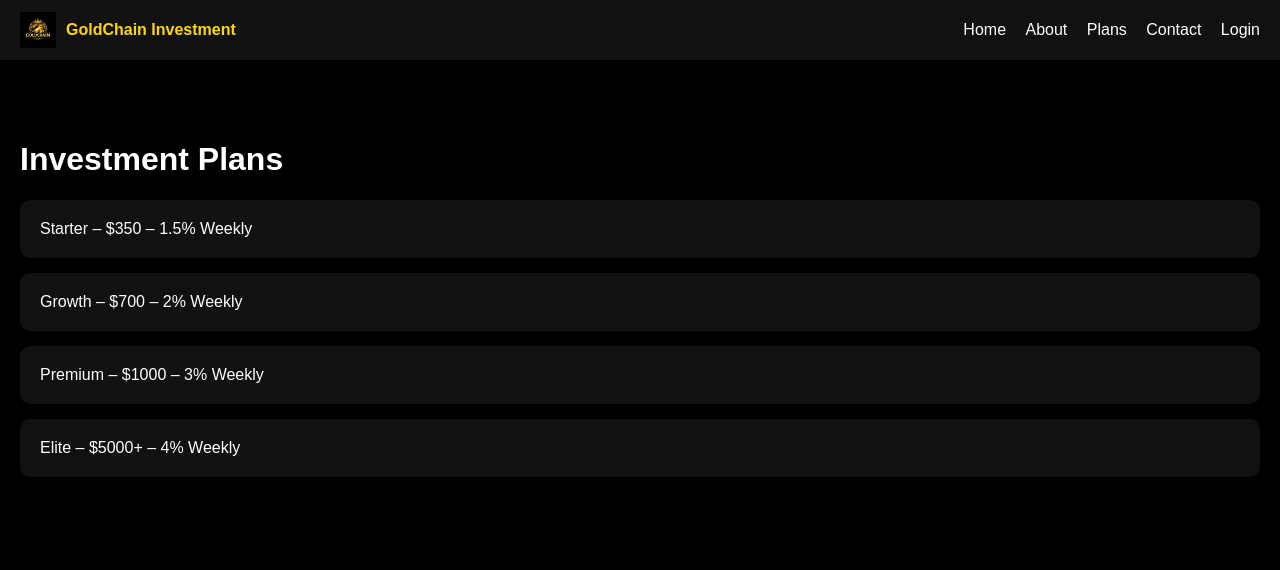
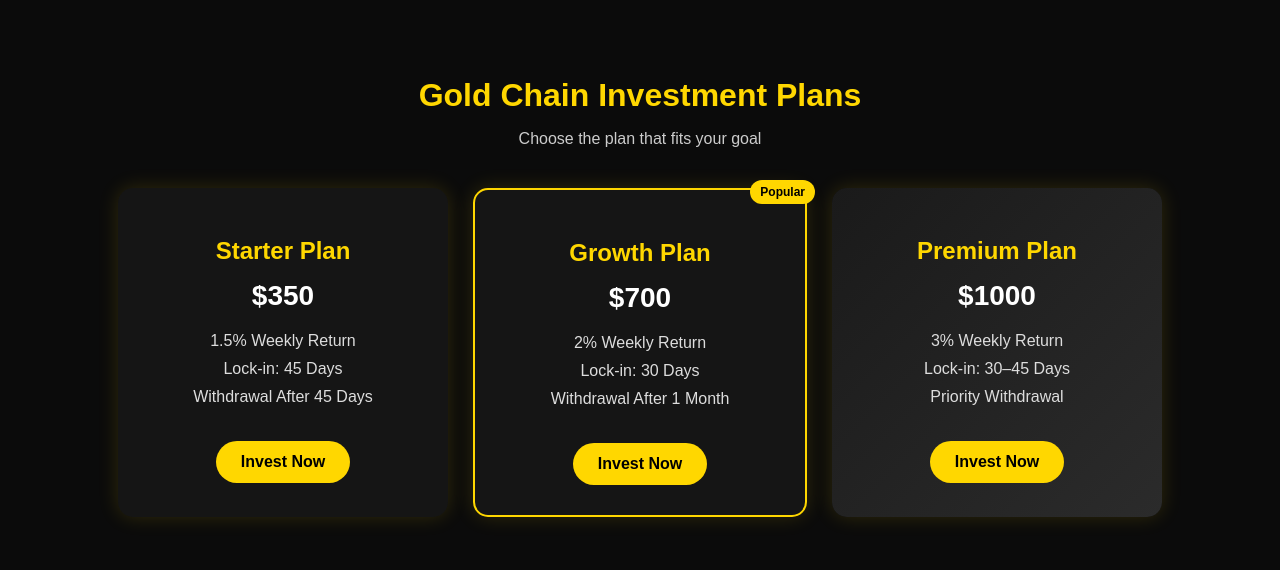
Before and after one commit to rawaljeevan06-commits/goldchain, a plain HTML site: page plans.html in a window 1280 px wide. Drawn offline with Linux system fonts and the light colour scheme.

Commit message:
plans.html

```diff
--- a/plans.html
+++ b/plans.html
@@ -1,45 +1,139 @@
 <!DOCTYPE html>
-<html>
+<html lang="en">
 <head>
 <meta charset="UTF-8">
-<title>Plans – GoldChain</title>
+<title>Gold Chain Investment Plans</title>
 <meta name="viewport" content="width=device-width, initial-scale=1.0">
+
 <style>
-body{margin:0;font-family:Arial;background:#000;color:#fff}
-header{background:#111;padding:12px 20px;display:flex;align-items:center;justify-content:space-between}
-.logo{display:flex;align-items:center;gap:10px;color:gold;font-weight:bold}
-.logo img{width:36px}
-nav a{margin-left:15px;color:#fff;text-decoration:none}
-nav a:hover{color:gold}
-.container{padding:60px 20px}
-.plan{background:#111;padding:20px;margin:15px 0;border-radius:10px}
+body {
+    margin: 0;
+    font-family: Arial, sans-serif;
+    background-color: #0b0b0b;
+    color: #fff;
+}
+.plans-section {
+    padding: 50px 20px;
+    text-align: center;
+}
+.plans-section h1 {
+    font-size: 32px;
+    color: gold;
+    margin-bottom: 10px;
+}
+.subtitle {
+    color: #ccc;
+    margin-bottom: 40px;
+}
+.plans-container {
+    display: flex;
+    gap: 25px;
+    justify-content: center;
+    flex-wrap: wrap;
+}
+.plan-card {
+    background: #151515;
+    border-radius: 15px;
+    padding: 30px 25px;
+    width: 280px;
+    box-shadow: 0 0 20px rgba(255, 215, 0, 0.15);
+    position: relative;
+}
+.plan-card h2 {
+    color: gold;
+    margin-bottom: 10px;
+}
+.price {
+    font-size: 28px;
+    font-weight: bold;
+    margin: 15px 0;
+}
+.plan-card ul {
+    list-style: none;
+    padding: 0;
+    margin: 20px 0;
+}
+.plan-card ul li {
+    margin: 10px 0;
+    color: #ddd;
+}
+.btn {
+    display: inline-block;
+    margin-top: 15px;
+    padding: 12px 25px;
+    background: gold;
+    color: #000;
+    text-decoration: none;
+    border-radius: 25px;
+    font-weight: bold;
+    transition: 0.3s;
+}
+.btn:hover {
+    background: #ffd700;
+    transform: scale(1.05);
+}
+.popular {
+    border: 2px solid gold;
+}
+.badge {
+    position: absolute;
+    top: -10px;
+    right: -10px;
+    background: gold;
+    color: #000;
+    padding: 5px 10px;
+    border-radius: 20px;
+    font-size: 12px;
+    font-weight: bold;
+}
+.premium {
+    background: linear-gradient(135deg, #1a1a1a, #2b2b2b);
+}
 </style>
 </head>
 
 <body>
+<section class="plans-section">
+<h1>Gold Chain Investment Plans</h1>
+<p class="subtitle">Choose the plan that fits your goal</p>
 
-<header>
-  <div class="logo">
-    <img src="images/logo.png">
-    GoldChain Investment
-  </div>
-  <nav>
-    <a href="index.html">Home</a>
-    <a href="about.html">About</a>
-    <a href="plans.html">Plans</a>
-    <a href="contact.html">Contact</a>
-    <a href="login.html">Login</a>
-  </nav>
-</header>
+<div class="plans-container">
 
-<div class="container">
-  <h1>Investment Plans</h1>
-
-  <div class="plan">Starter – $350 – 1.5% Weekly</div>
-  <div class="plan">Growth – $700 – 2% Weekly</div>
-  <div class="plan">Premium – $1000 – 3% Weekly</div>
-  <div class="plan">Elite – $5000+ – 4% Weekly</div>
+<div class="plan-card">
+<h2>Starter Plan</h2>
+<p class="price">$350</p>
+<ul>
+<li>1.5% Weekly Return</li>
+<li>Lock-in: 45 Days</li>
+<li>Withdrawal After 45 Days</li>
+</ul>
+<a href="https://wa.me/91XXXXXXXXXX" class="btn" target="_blank">Invest Now</a>
 </div>
 
+<div class="plan-card popular">
+<span class="badge">Popular</span>
+<h2>Growth Plan</h2>
+<p class="price">$700</p>
+<ul>
+<li>2% Weekly Return</li>
+<li>Lock-in: 30 Days</li>
+<li>Withdrawal After 1 Month</li>
+</ul>
+<a href="https://wa.me/91XXXXXXXXXX" class="btn" target="_blank">Invest Now</a>
+</div>
+
+<div class="plan-card premium">
+<h2>Premium Plan</h2>
+<p class="price">$1000</p>
+<ul>
+<li>3% Weekly Return</li>
+<li>Lock-in: 30–45 Days</li>
+<li>Priority Withdrawal</li>
+</ul>
+<a href="https://wa.me/91XXXXXXXXXX" class="btn" target="_blank">Invest Now</a>
+</div>
+
+</div>
+</section>
 </body>
 </html>
```
